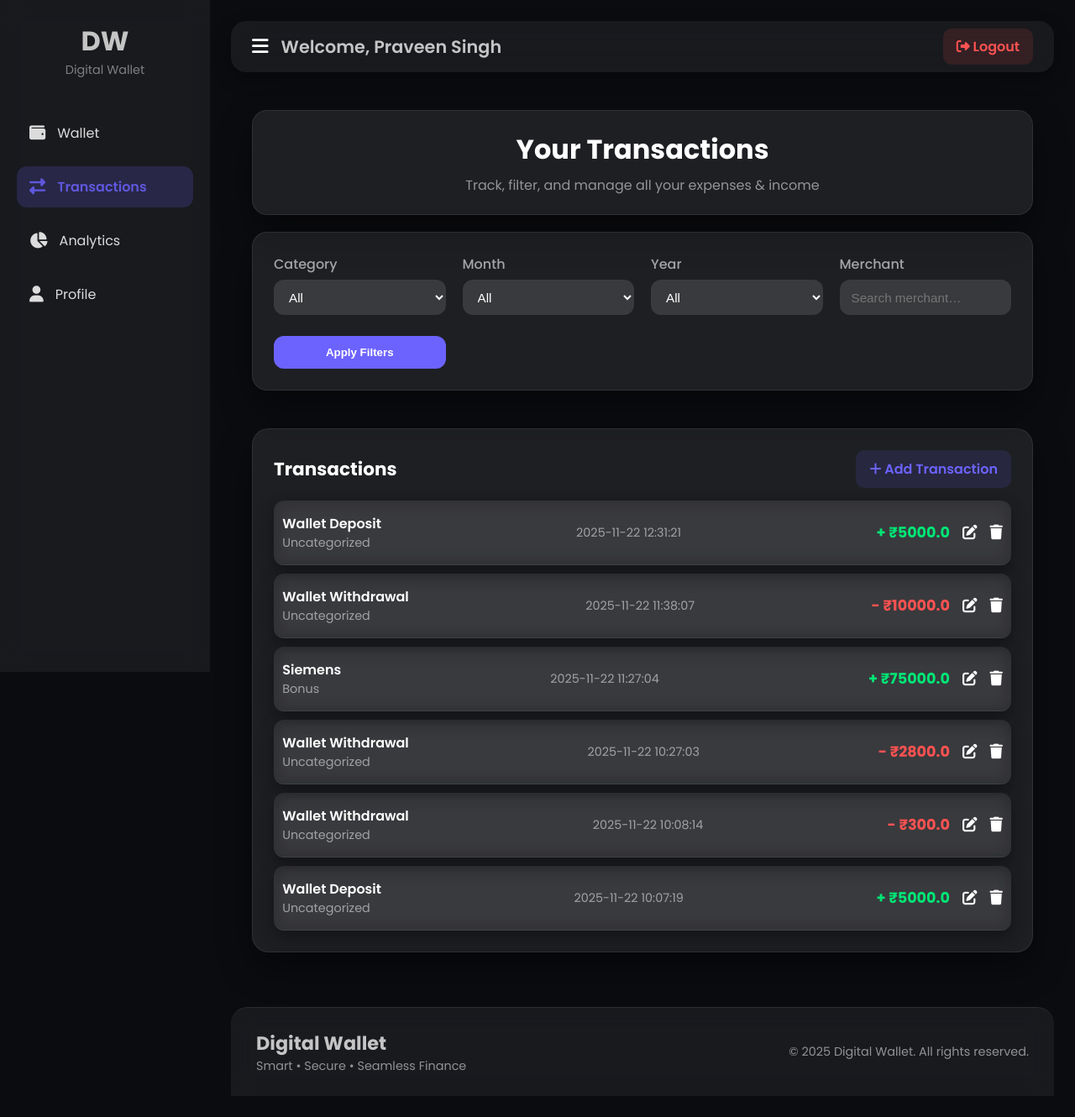
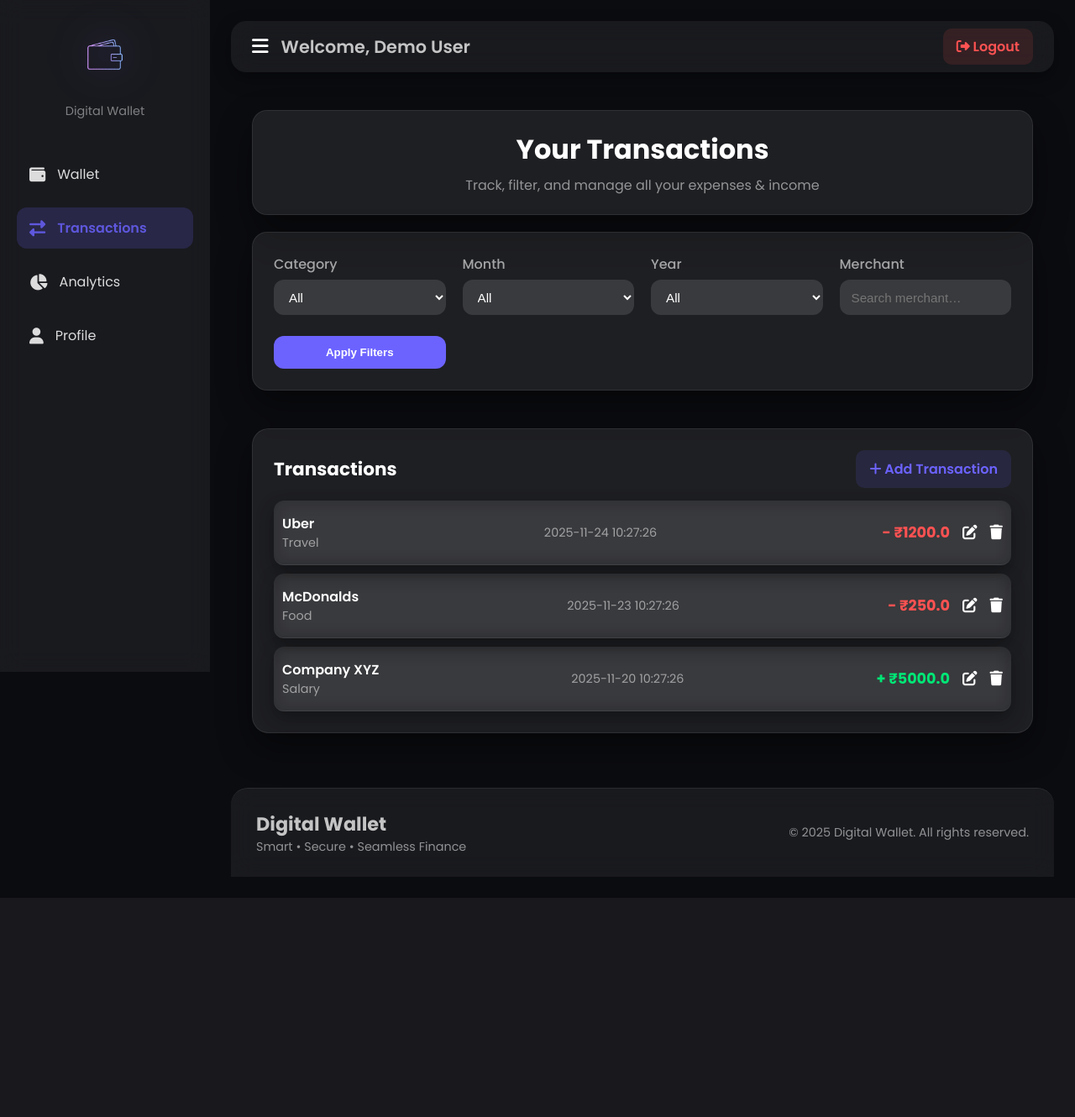
Before and after one commit to Praveen-Singh13/Digital-Wallet-Web-App, a Flask app: page /transactions/ in a window 1280 px wide. Shown: the whole page at 84% size. After the commit the page ends 1069 px from the top, so only its background shows below. Run offline with Flask 3, Linux system fonts and the light colour scheme; a user stored in the database is signed in; data comes from the database, SQL or seed files in the repository; parts of the project's set-up code (start-up, migrations or seed data) failed here and were passed over; some libraries are stand-ins or nearby versions.

Commit message:
Fix bugs and enhance UI: signup fix, transaction display, analytics charts, glowing logo

```diff
--- a/app/models/transaction_model.py
+++ b/app/models/transaction_model.py
@@ -112,3 +112,20 @@ class TransactionModel:
 
         rows = db.execute(query, params).fetchall()
         return [dict(r) for r in rows]
+
+    @staticmethod
+    def get_recent_transactions(user_id, limit=5):
+        db = get_db_connection()
+        query = """
+            SELECT
+                t.id, t.amount, t.type, t.date,
+                t.merchant,
+                c.name AS category
+            FROM transactions t
+            LEFT JOIN categories c ON t.category_id = c.id
+            WHERE t.user_id = ?
+            ORDER BY t.date DESC
+            LIMIT ?
+        """
+        rows = db.execute(query, (user_id, limit)).fetchall()
+        return [dict(r) for r in rows]
--- a/app/models/user_model.py
+++ b/app/models/user_model.py
@@ -22,7 +22,10 @@ class UserModel:
         db.execute(insert_query, (name, email, hashed_password))
         db.commit()
 
-        return {"created": True, "message": "User registered successfully"}
+        # Get the ID of the newly created user
+        user_id = db.execute("SELECT last_insert_rowid()").fetchone()[0]
+
+        return {"created": True, "message": "User registered successfully", "user_id": user_id}
 
     @staticmethod
     def validate_login(email, password):
--- a/app/routes/auth_routes.py
+++ b/app/routes/auth_routes.py
@@ -72,6 +72,10 @@ def signup():
 
             conn.commit()
 
+            # Initialize wallet for the new user
+            conn.execute("INSERT INTO wallet (user_id, balance) VALUES (?, ?)", (user_id, 0))
+            conn.commit()
+
             # -----------------------------
             flash("Account created successfully. Please login.", "success")
             return redirect(url_for("auth.login"))
--- a/app/routes/wallet_routes.py
+++ b/app/routes/wallet_routes.py
@@ -25,13 +25,16 @@ def wallet_home():
     limit = WalletModel.get_monthly_limit(user_id, now.year, now.month)
     print("LIMIT OBJECT:", limit)
 
+    recent_transactions = TransactionModel.get_recent_transactions(user_id, limit=5)
+
     return render_template(
         "wallet.html",
         balance=balance,
         categories=categories,
         year=now.year,
         month=now.month,
-        limit=limit
+        limit=limit,
+        history=recent_transactions
     )
 
 
--- a/database/seed_data.sql
+++ b/database/seed_data.sql
@@ -11,7 +11,7 @@ INSERT INTO categories (name, type, user_id) VALUES
 
 
 INSERT INTO users (name, email, password) VALUES
-('Demo User', 'demo@example.com', '$pbkdf2-sha256$29000$ZnptpFQJfV0uQp8I4.$M8cFHWlW8X94C1RJCYlnVSrRpltnB2IV/YIiYw8pNiU');
+('Demo User', 'demo@example.com', 'scrypt:32768:8:1$Qjq63pZIw3NRDp63$34d7a4b6f9867a23cdc1a02c296c46f33ee4e06cd9f9b1fc2f5447e28b70ab09c3c305d86befcbf5781c0d5c644a423c58aac4837d5c10b49794be478ed2b5d3');
 
 
 INSERT INTO wallet (user_id, balance) VALUES (1, 5000);
--- a/templates/layout.html
+++ b/templates/layout.html
@@ -5,8 +5,10 @@
     <meta charset="UTF-8">
     <meta name="viewport" content="width=device-width, initial-scale=1.0">
     <title>{% block title %}Wallet{% endblock %}</title>
+    <link rel="shortcut icon" href="{{ url_for('static', filename='img/favicon.ico') }}">
 
-        <link href="https://fonts.googleapis.com/css2?family=Poppins:wght@300;400;500;600;700&display=swap" rel="stylesheet">
+    <link href="https://fonts.googleapis.com/css2?family=Poppins:wght@300;400;500;600;700&display=swap"
+        rel="stylesheet">
 
     <script src="https://cdn.jsdelivr.net/npm/chart.js"></script>
 
--- a/templates/navbar.html
+++ b/templates/navbar.html
@@ -4,18 +4,24 @@
         <button id="sidebarToggle" class="menu-btn hover-float">
             <i class="fas fa-bars"></i>
         </button>
-        <h2 class="nav-title">Welcome, {{ session.get('user_name') }}</h2>
+        {% if session.get('user_id') %}
+            <h2 class="nav-title">Welcome, {{ session.get('user_name') }}</h2>
+        {% else %}
+            <h2 class="nav-title">Digital Wallet</h2>
+        {% endif %}
     </div>
 
     <div class="nav-right">
-        <a href="{{ url_for('auth.logout') }}" class="logout-btn hover-glow">
-            <i class="fas fa-sign-out-alt"></i> Logout
-        </a>
+        {% if session.get('user_id') %}
+            <a href="{{ url_for('auth.logout') }}" class="logout-btn hover-glow">
+                <i class="fas fa-sign-out-alt"></i> Logout
+            </a>
+        {% endif %}
     </div>
 
 </nav>
 
-<script src="https://kit.fontawesome.com/a2e0e6ad5b.js" crossorigin="anonymous"></script>
+<link rel="stylesheet" href="https://cdnjs.cloudflare.com/ajax/libs/font-awesome/6.4.0/css/all.min.css">
 
 <style>
     .navbar {
--- a/templates/sidebar.html
+++ b/templates/sidebar.html
@@ -1,28 +1,34 @@
 <aside id="sidebar" class="sidebar glass-sidebar slide-left">
 
     <div class="sidebar-header fade-in">
-        <h2 class="logo">DW</h2>
+        <a href="{{ url_for('wallet.wallet_home') }}" class="logo-link">
+            <img src="{{ url_for('static', filename='img/logo.png') }}" alt="Digital Wallet" class="logo-img">
+        </a>
         <p class="logo-sub">Digital Wallet</p>
     </div>
 
     <nav class="sidebar-nav">
 
-        <a href="{{ url_for('wallet.wallet_home') }}" class="nav-item hover-glow {% if request.path.startswith('/wallet') %}active{% endif %}">
+        <a href="{{ url_for('wallet.wallet_home') }}"
+            class="nav-item hover-glow {% if request.path.startswith('/wallet') %}active{% endif %}">
             <i class="fas fa-wallet"></i>
             <span>Wallet</span>
         </a>
 
-        <a href="{{ url_for('transactions.transactions_home') }}" class="nav-item hover-glow {% if request.path.startswith('/transactions') %}active{% endif %}">
+        <a href="{{ url_for('transactions.transactions_home') }}"
+            class="nav-item hover-glow {% if request.path.startswith('/transactions') %}active{% endif %}">
             <i class="fas fa-exchange-alt"></i>
             <span>Transactions</span>
         </a>
 
-        <a href="{{ url_for('analytics.analytics_home') }}" class="nav-item hover-glow {% if request.path.startswith('/analytics') %}active{% endif %}">
+        <a href="{{ url_for('analytics.analytics_home') }}"
+            class="nav-item hover-glow {% if request.path.startswith('/analytics') %}active{% endif %}">
             <i class="fas fa-chart-pie"></i>
             <span>Analytics</span>
         </a>
 
-        <a href="{{ url_for('profile.profile_home') }}" class="nav-item hover-glow {% if request.path.startswith('/profile') %}active{% endif %}">
+        <a href="{{ url_for('profile.profile_home') }}"
+            class="nav-item hover-glow {% if request.path.startswith('/profile') %}active{% endif %}">
             <i class="fas fa-user"></i>
             <span>Profile</span>
         </a>
@@ -58,14 +64,36 @@
         text-align: center;
     }
 
-    .logo {
-        font-size: 2rem;
-        font-weight: 700;
+    .logo-link {
+        display: inline-block;
+        transition: transform 0.3s ease;
+    }
+
+    .logo-link:hover {
+        transform: scale(1.05);
+    }
+
+    .logo-img {
+        width: 80px;
+        height: 80px;
+        filter: drop-shadow(0 0 15px rgba(108, 99, 255, 0.6));
+        animation: logoGlow 2s ease-in-out infinite alternate;
+    }
+
+    @keyframes logoGlow {
+        from {
+            filter: drop-shadow(0 0 15px rgba(108, 99, 255, 0.6));
+        }
+
+        to {
+            filter: drop-shadow(0 0 25px rgba(108, 99, 255, 0.9));
+        }
     }
 
     .logo-sub {
         font-size: .9rem;
         opacity: .6;
+        margin-top: 10px;
     }
 
     .sidebar-nav {
--- a/templates/wallet.html
+++ b/templates/wallet.html
@@ -47,8 +47,8 @@
                 </div>
 
                 <div class="tx-right">
-                                <p class="tx-amount {% if tx.type == 'withdraw' %}negative{% else %}positive{% endif %}">
-                                    {% if tx.type == 'withdraw' %}-{% else %}+{% endif %}₹{{ tx.amount }}
+                    <p class="tx-amount {% if tx.type == 'expense' %}negative{% else %}positive{% endif %}">
+                        {% if tx.type == 'expense' %}-{% else %}+{% endif %}₹{{ tx.amount }}
                     </p>
                 </div>
             </div>
```
Also changed, not shown: requirements.txt (+0 -8 lines), templates/analytics.html (+33 -42 lines), database/wallet.db, static/img/favicon.ico (added), static/img/logo.png (added), static/img/wallet.png (deleted), static/img/wallet_empty.png. Lines whose indentation alone changed are shown as unchanged.
